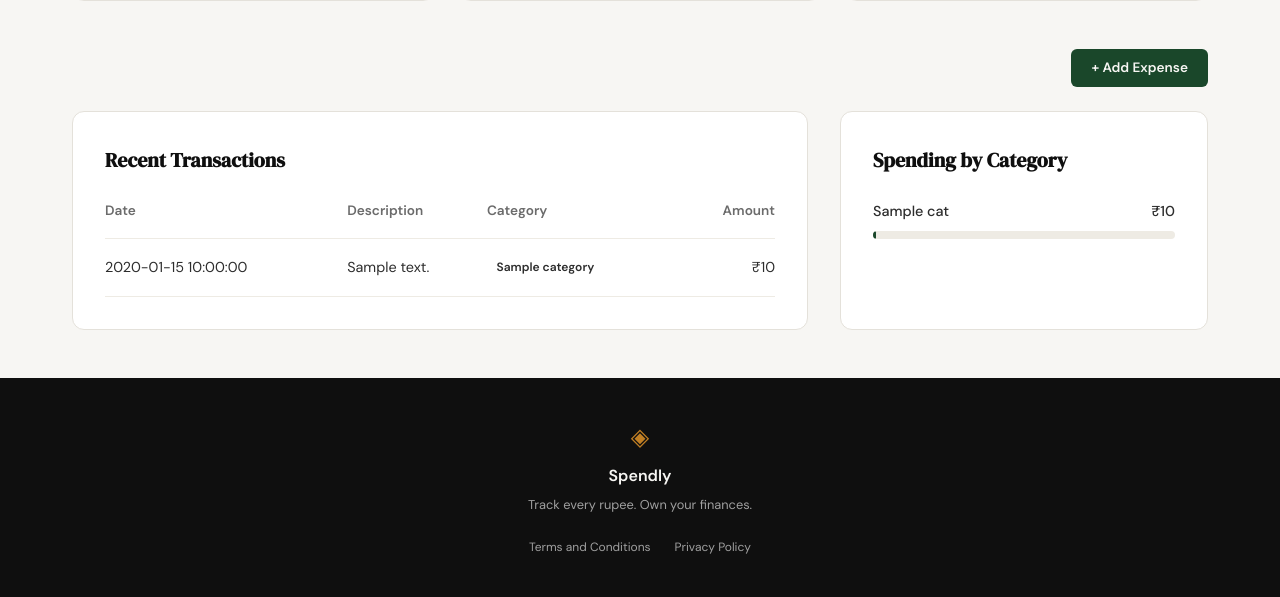
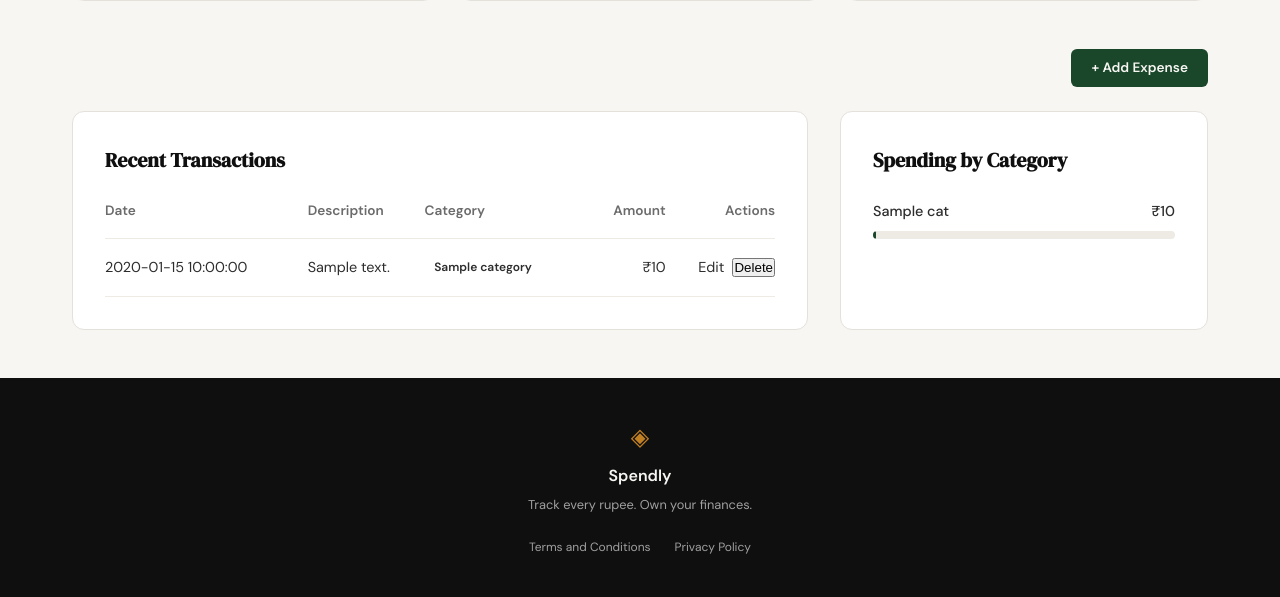
Before and after one commit to jatinraut4/spendly, a Flask app: template expense-tracker/templates/profile.html in a window 1280 px wide. Shown: the part 585-1182 px from the top of the page. Run offline with Flask 3, Linux system fonts and the light colour scheme; the template is opened without the code that fills it: most values are stand-ins (such as "Sample title", 1, 10 or a date in 2020).

Commit message:
fix: restore actions column with edit and delete buttons in profile.html

```diff
--- a/expense-tracker/templates/profile.html
+++ b/expense-tracker/templates/profile.html
@@ -111,6 +111,7 @@
                                 <th>Description</th>
                                 <th>Category</th>
                                 <th class="text-right">Amount</th>
+                                <th class="text-right">Actions</th>
                             </tr>
                         </thead>
                         <tbody>
@@ -120,6 +121,14 @@
                                 <td>{{ tx.description }}</td>
                                 <td><span class="category-badge badge-{{ tx.category_class }}">{{ tx.category }}</span></td>
                                 <td class="text-right">₹{{ tx.amount }}</td>
+                                <td class="text-right">
+                                    <div style="display: inline-flex; gap: 0.5rem; align-items: center; justify-content: flex-end;">
+                                        <a href="{{ url_for('edit_expense', id=tx.id) }}" class="btn-edit">Edit</a>
+                                        <form method="POST" action="{{ url_for('delete_expense_route', id=tx.id) }}" style="display:inline; margin:0;" onsubmit="return confirm('Delete this expense?')">
+                                            <button type="submit" class="btn-delete">Delete</button>
+                                        </form>
+                                    </div>
+                                </td>
                             </tr>
                             {% endfor %}
                         </tbody>
```
